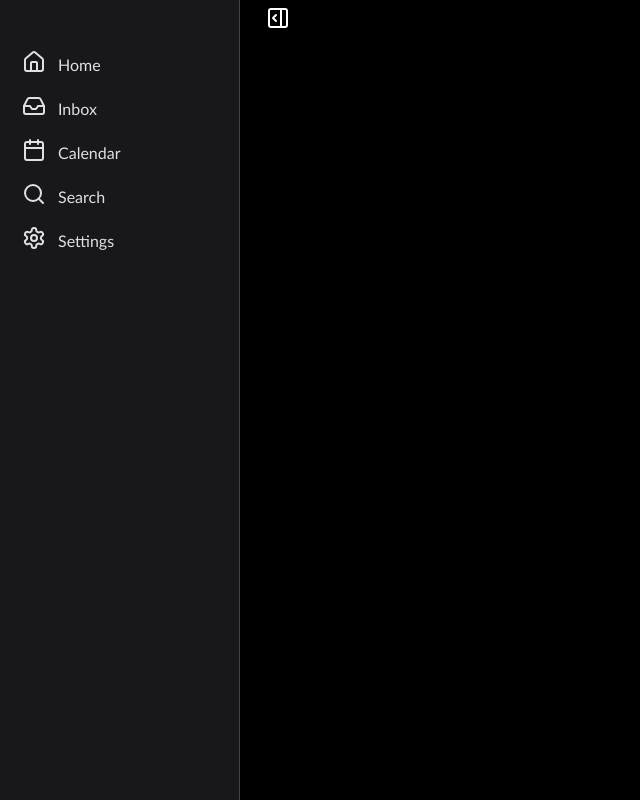
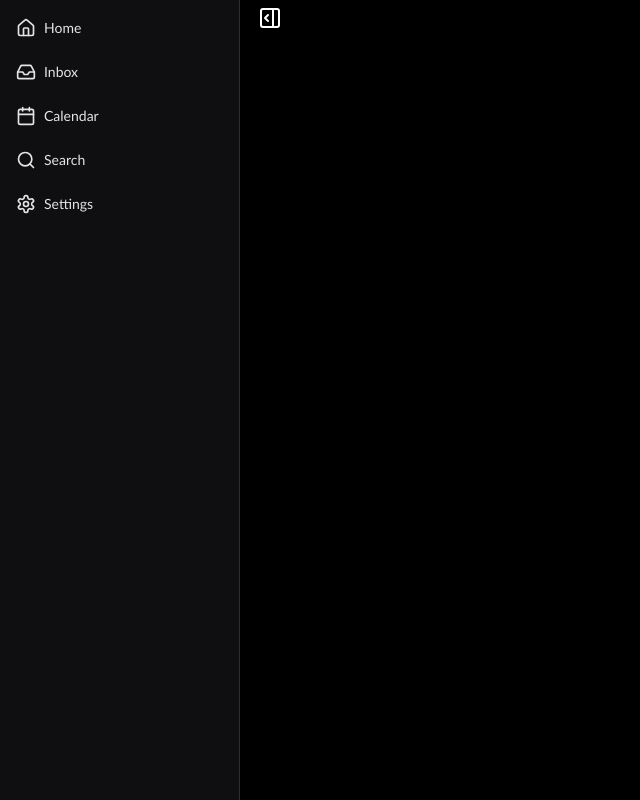
Before and after one commit to BrousseWayne/firstSideBar, a React (Vite) app: page / in a window 1280 px wide. Shown: the whole page, without its empty margins (0-640 px from the left). Built offline with nearby package versions, Linux system fonts and the light colour scheme.

Commit message:
restyle to match shadcn

```diff
--- a/src/test.css
+++ b/src/test.css
@@ -6,13 +6,14 @@ body {
 .sidebar {
   display: flex;
   flex-direction: column;
-  background: #18181a;
+  background: #0f0f11;
   height: 100vh;
-  border-right: 0.4px solid rgb(68, 66, 66);
-  transition: width 500ms ease-in-out;
+  border-right: 1px solid #2e2e32;
+  transition: width 200ms ease-in-out;
   box-sizing: border-box;
-  /* overflow: hidden; */
-  flex-shrink: 0;
+  overflow: visible;
+  padding: 8px;
+  gap: 8px;
 }
 
 .sidebar--expanded {
@@ -27,23 +28,73 @@ body {
 
 .sidebarGroup {
   list-style: none;
-  padding: 12px;
+  padding: 0;
+  margin: 0;
   display: flex;
   flex-direction: column;
   gap: 4px;
-  margin-top: 30px;
-  margin-left: 10px;
+}
+
+.sidebarItem {
+  display: flex;
+  align-items: center;
+  justify-content: center;
+  height: 40px;
+  padding: 0 8px;
+  border-radius: 6px;
+  color: #e4e4e7;
+  font-size: 14px;
+  font-weight: 500;
+  transition: background-color 0.2s ease;
+  cursor: pointer;
+  font-family: "Gill Sans", "Gill Sans MT", Calibri, "Trebuchet MS", sans-serif;
+}
+
+.sidebar--minified .sidebarItem a {
+  justify-content: center;
+}
+
+.sidebar--expanded .sidebarItem a {
+  justify-content: flex-start;
+}
+
+.sidebarItem:hover {
+  background-color: #1f1f23;
+}
+
+.sidebarItem a {
+  display: flex;
+  align-items: center;
+  gap: 8px;
+  text-decoration: none;
+  color: inherit;
+  width: 100%;
+  height: 100%;
+  box-sizing: border-box;
+}
+
+.sidebarItem svg {
+  margin: 0;
+  display: block;
+  width: 20px;
+  height: 20px;
+  flex-shrink: 0;
+}
+
+.sidebarItem span {
+  line-height: 1;
+  margin: 0;
 }
 
 .layout {
   display: flex;
   flex-direction: row;
   height: 100vh;
-  align-items: stretch;
+  align-items: flex-start;
 }
 
 .sidebarToggle {
-  margin-left: 20px;
+  margin-left: 12px;
   height: 36px;
   width: 36px;
   color: white;
@@ -51,51 +102,14 @@ body {
   cursor: pointer;
   background: none;
   transition: background-color 200ms ease-in-out;
-
   display: flex;
   align-items: center;
   justify-content: center;
+  border-radius: 6px;
 }
 
 .sidebarToggle:hover {
-  background-color: #2d2d30;
-  border-radius: 6px;
-}
-
-.sidebarItem {
-  align-items: center;
-  padding: 8px 5px;
-  margin-left: -8px;
-  padding-left: 8px;
-  border-radius: 6px;
-  color: #dfdfe6;
-  transition: background-color ease;
-  font-family: "Gill Sans", "Gill Sans MT", Calibri, "Trebuchet MS", sans-serif;
-}
-
-.sidebarItem:hover {
-  background-color: #2d2d30;
-}
-
-.sidebarItem a {
-  display: block;
-  width: 100%;
-  display: flex;
-  align-items: center;
-  gap: 12px;
-  text-decoration: none;
-  color: inherit;
-}
-
-.sidebarItem svg {
-  width: 24px;
-  height: 24px;
-  flex-shrink: 0;
-}
-
-.sidebarItem span {
-  line-height: 1;
-  margin-top: 5px;
+  background-color: #1f1f23;
 }
 
 .hasTooltip {
```
